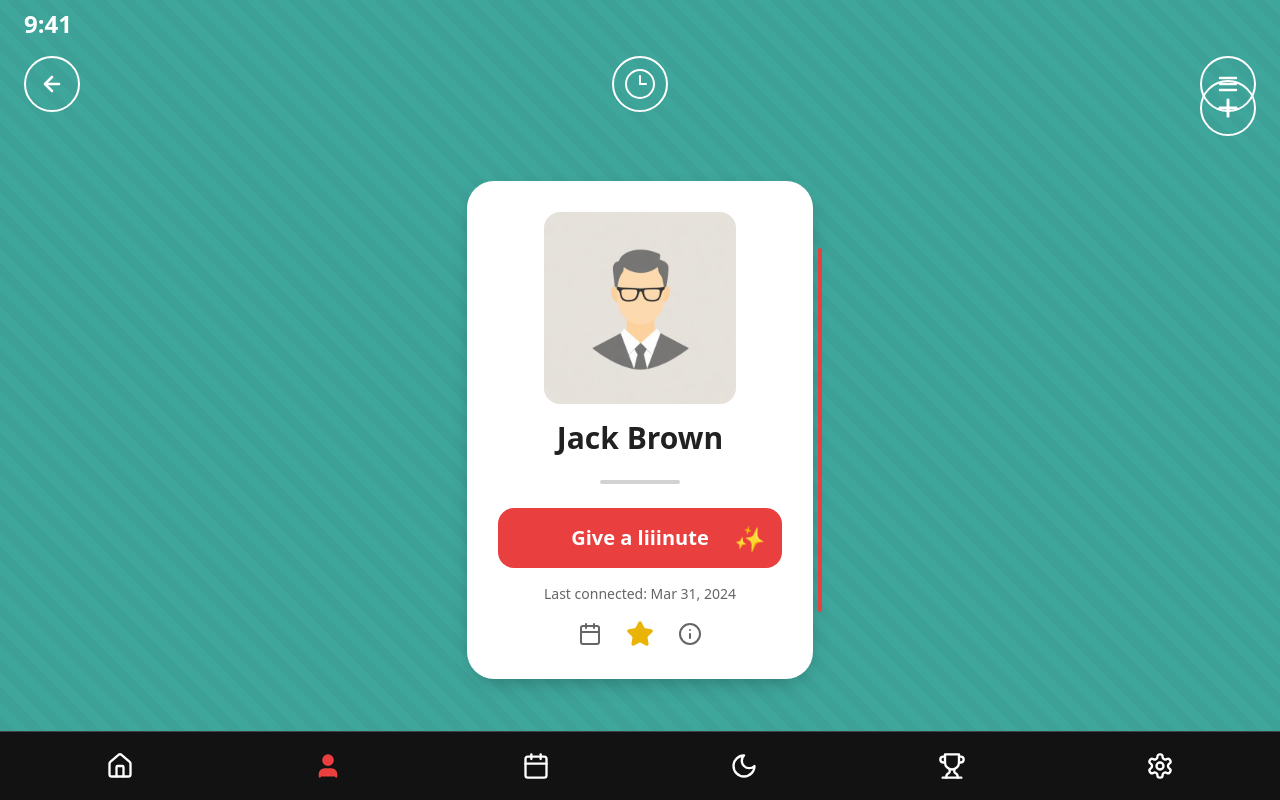
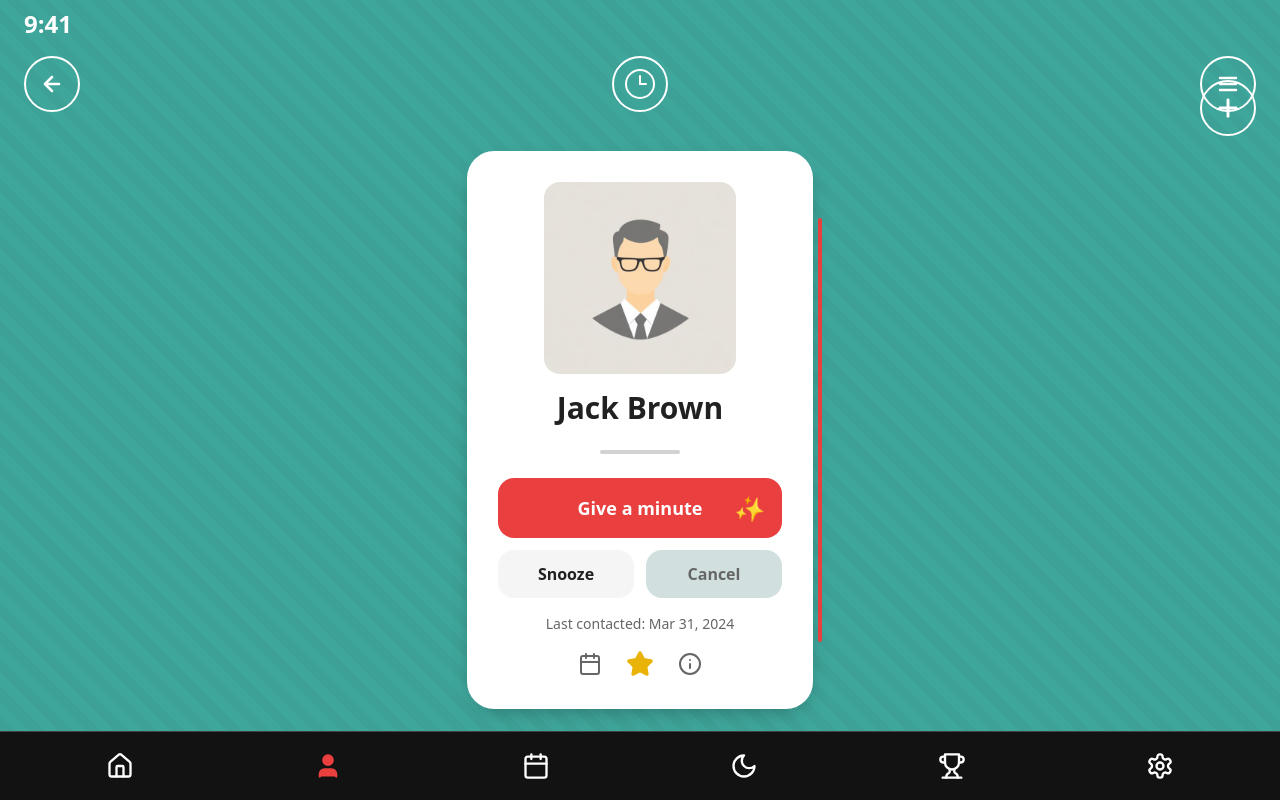
Before and after one commit to Agustina-Barreca/social-card-tinder, a React (Vite) app: page / in a window 1280 px wide. Built offline with nearby package versions, Linux system fonts and the light colour scheme; the HTML template or start-up script is replaced by a standard one.

Commit message:
Update contact card labels and actions
Change "Last connected" to "Last contacted" and replace the single "Give a minute" button with three actions: Snooze, Give a minute, and Cancel, arranged in a calm UI.

```diff
--- a/src/components/ContactCard.tsx
+++ b/src/components/ContactCard.tsx
@@ -101,17 +101,28 @@ export const ContactCard = ({
           {/* Divider */}
           <div className="h-1 bg-card-foreground/20 rounded-full mb-6 w-20 mx-auto" />
 
-          {/* Give a minute button */}
-          <button className="w-full bg-accent text-accent-foreground font-bold text-xl py-4 rounded-2xl mb-4 relative overflow-hidden group transition-transform active:scale-95">
-            <span className="relative z-10">Give a liiinute</span>
-            <div className="absolute right-4 top-1/2 -translate-y-1/2">
-              <div className="text-2xl transform rotate-12">✨</div>
+          {/* Action buttons */}
+          <div className="space-y-3 mb-4">
+            <button className="w-full bg-accent text-accent-foreground font-bold text-lg py-4 rounded-2xl relative overflow-hidden group transition-transform active:scale-95">
+              <span className="relative z-10">Give a minute</span>
+              <div className="absolute right-4 top-1/2 -translate-y-1/2">
+                <div className="text-2xl transform rotate-12">✨</div>
+              </div>
+            </button>
+
+            <div className="flex gap-3">
+              <button className="flex-1 bg-secondary text-secondary-foreground font-semibold text-base py-3 rounded-2xl transition-transform active:scale-95">
+                Snooze
+              </button>
+              <button className="flex-1 bg-muted text-muted-foreground font-semibold text-base py-3 rounded-2xl transition-transform active:scale-95">
+                Cancel
+              </button>
             </div>
-          </button>
+          </div>
 
-          {/* Last connected */}
+          {/* Last contacted */}
           <p className="text-center text-muted-foreground mb-4 text-sm">
-            Last connected: {contact.lastContactDate}
+            Last contacted: {contact.lastContactDate}
           </p>
 
           {/* Bottom icons */}
```
